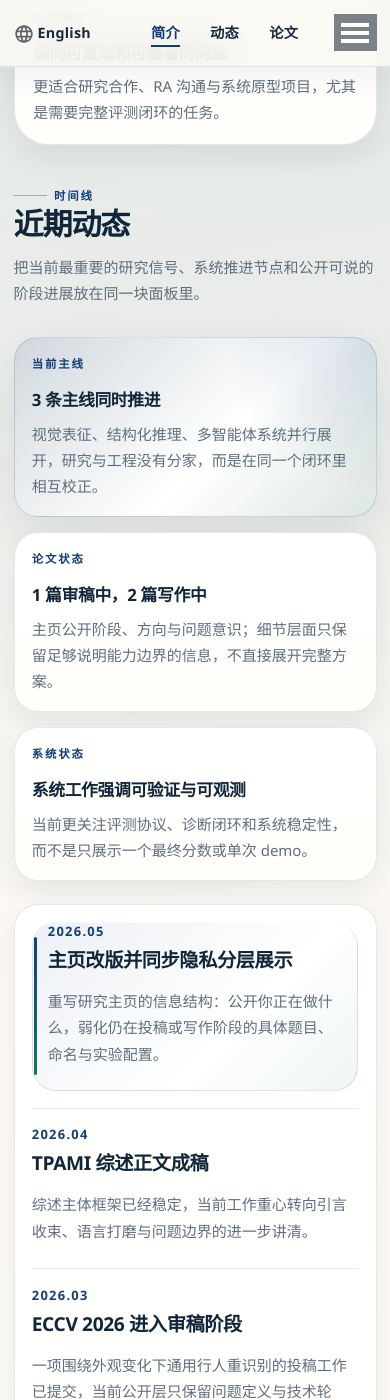
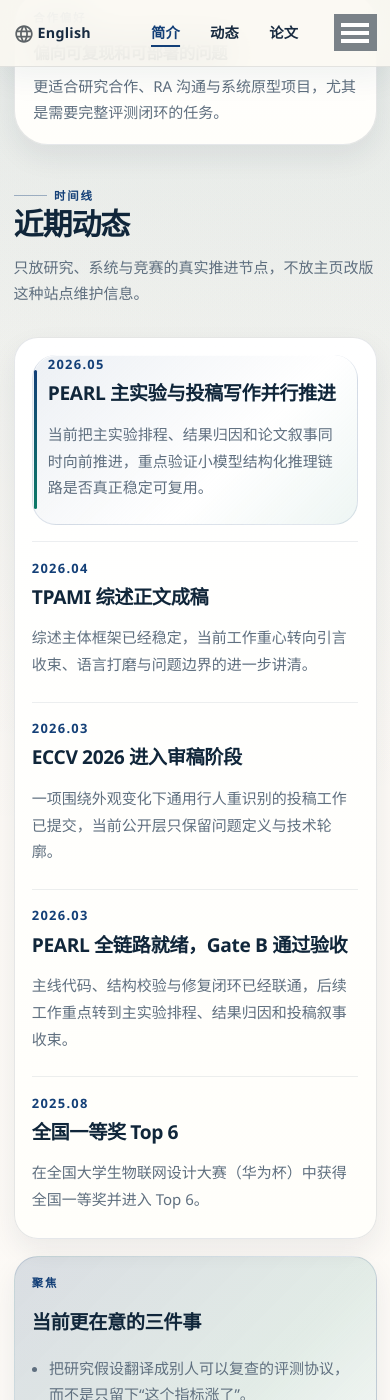
Before and after one commit to BohanSu/BohanSu.github.io, a Jekyll site: the page built from _pages/about.html, in a window 390 px wide and 1400 px high, scrolled down 1898 px. Built offline with Jekyll 4.4.1, drawn with Linux system fonts in a browser that asks for light colours; some of the changed text lies outside the part shown.

Commit message:
Refine homepage news and privacy masking

```diff
--- a/_pages/about.html
+++ b/_pages/about.html
@@ -87,24 +87,7 @@
     <div class="section-heading" data-reveal="up">
       <p class="section-kicker">时间线</p>
       <h2>近期动态</h2>
-      <p>把当前最重要的研究信号、系统推进节点和公开可说的阶段进展放在同一块面板里。</p>
-    </div>
-    <div class="signal-grid" aria-label="当前关键信号">
-      <article class="signal-card signal-card--primary surface-card" data-reveal="up">
-        <p class="mini-label">当前主线</p>
-        <h3>3 条主线同时推进</h3>
-        <p>视觉表征、结构化推理、多智能体系统并行展开，研究与工程没有分家，而是在同一个闭环里相互校正。</p>
-      </article>
-      <article class="signal-card surface-card" data-reveal="up">
-        <p class="mini-label">论文状态</p>
-        <h3>1 篇审稿中，2 篇写作中</h3>
-        <p>主页公开阶段、方向与问题意识；细节层面只保留足够说明能力边界的信息，不直接展开完整方案。</p>
-      </article>
-      <article class="signal-card surface-card" data-reveal="up">
-        <p class="mini-label">系统状态</p>
-        <h3>系统工作强调可验证与可观测</h3>
-        <p>当前更关注评测协议、诊断闭环和系统稳定性，而不是只展示一个最终分数或单次 demo。</p>
-      </article>
+      <p>只放研究、系统与竞赛的真实推进节点，不放主页改版这种站点维护信息。</p>
     </div>
     <div class="news-board">
       <article class="timeline-card surface-card" data-reveal="up">
@@ -112,8 +95,8 @@
           <div class="timeline-item timeline-item--active">
             <span class="timeline-date">2026.05</span>
             <div class="timeline-body">
-              <h3>主页改版并同步隐私分层展示</h3>
-              <p>重写研究主页的信息结构：公开你正在做什么，弱化仍在投稿或写作阶段的具体题目、命名与实验配置。</p>
+              <h3>PEARL 主实验与投稿写作并行推进</h3>
+              <p>当前把主实验排程、结果归因和论文叙事同时向前推进，重点验证小模型结构化推理链路是否真正稳定可复用。</p>
             </div>
           </div>
           <div class="timeline-item">
@@ -200,13 +183,22 @@
           当前聚焦在换衣、遮挡、跨模态等场景下，如何让结构线索在“有帮助时被利用、失真时不误导主干表示”。
           公开层面保留问题定义、方法边界与验证意识，具体命名、实现细节与实验组织在审稿阶段暂不完全展开。
         </p>
-        <div class="privacy-glass" aria-label="审稿中细节已做隐私保护">
-          <p class="privacy-glass__hint">审稿中：保留研究方向与能力侧重点，具体题目、模块命名和实验配置做了磨砂处理。</p>
-          <div class="metric-row metric-row--blurred" aria-hidden="true">
-            <span>3D 结构线索注入</span>
-            <span>可靠性判断机制</span>
-            <span>双路融合设计</span>
-            <span>多基准系统验证</span>
+        <div class="privacy-mask" aria-label="审稿中细节已隐藏">
+          <div class="privacy-mask__ghost" aria-hidden="true">
+            <span class="privacy-mask__line privacy-mask__line--long"></span>
+            <span class="privacy-mask__line privacy-mask__line--mid"></span>
+            <span class="privacy-mask__line privacy-mask__line--short"></span>
+            <div class="privacy-mask__chips">
+              <span>模块命名</span>
+              <span>训练细节</span>
+              <span>实验配置</span>
+              <span>消融设计</span>
+            </div>
+          </div>
+          <div class="privacy-mask__overlay">
+            <p class="privacy-mask__kicker">Frosted While Under Review</p>
+            <h4>公开问题，不公开配方</h4>
+            <p>访客能知道这是一个面向外观变化 ReID 的投稿项目，以及你在处理结构线索的可信使用边界；具体标题、模块命名和实验组织暂时不在主页展开。</p>
           </div>
         </div>
       </article>
@@ -221,14 +213,22 @@
           正在推进一条“生成负责提出候选，外部系统负责校验、诊断与修复”的结构化推理路线，
           目标是让小模型在科学推理图这类强结构任务上具备更稳定、可验证、可扩展的输出能力。
         </p>
-        <div class="privacy-glass" aria-label="写作中细节已做隐私保护">
-          <p class="privacy-glass__hint">写作中：保留任务类型、方法范式和预期贡献，训练细节与系统命名不在主页完全公开。</p>
-          <div class="metric-row metric-row--blurred" aria-hidden="true">
-            <span>schema-first 表达</span>
-            <span>校验-修复闭环</span>
-            <span>小模型主生成</span>
-            <span>多教师监督</span>
-            <span>结构化评测目标</span>
+        <div class="privacy-mask" aria-label="写作中细节已隐藏">
+          <div class="privacy-mask__ghost" aria-hidden="true">
+            <span class="privacy-mask__line privacy-mask__line--long"></span>
+            <span class="privacy-mask__line privacy-mask__line--mid"></span>
+            <span class="privacy-mask__line privacy-mask__line--short"></span>
+            <div class="privacy-mask__chips">
+              <span>系统命名</span>
+              <span>训练策略</span>
+              <span>修复闭环</span>
+              <span>评测目标</span>
+            </div>
+          </div>
+          <div class="privacy-mask__overlay">
+            <p class="privacy-mask__kicker">Frosted While Writing</p>
+            <h4>公开路线，不公开训练细节</h4>
+            <p>访客能看懂你在做小模型科学推理图抽取，并且核心方法论是生成与校验解耦；系统命名、训练配置和投稿包装在写作阶段先做遮罩。</p>
           </div>
         </div>
       </article>
@@ -243,13 +243,22 @@
           正在重组外观变化问题的分类方式与评测视角，希望把“鲁棒性、泛化性、部署演化”之间长期被混写的边界重新讲清楚，
           让这篇综述既能服务文献地图，也能服务后续方法设计与实验解释。
         </p>
-        <div class="privacy-glass" aria-label="写作中细节已做隐私保护">
-          <p class="privacy-glass__hint">写作中：公开综述主题和问题意识，具体章节组织、表述框架与文献编排暂时弱化展示。</p>
-          <div class="metric-row metric-row--blurred" aria-hidden="true">
-            <span>分类体系重建</span>
-            <span>评测视角校正</span>
-            <span>主体内容已成型</span>
-            <span>大规模文献整理</span>
+        <div class="privacy-mask" aria-label="写作中细节已隐藏">
+          <div class="privacy-mask__ghost" aria-hidden="true">
+            <span class="privacy-mask__line privacy-mask__line--long"></span>
+            <span class="privacy-mask__line privacy-mask__line--mid"></span>
+            <span class="privacy-mask__line privacy-mask__line--short"></span>
+            <div class="privacy-mask__chips">
+              <span>章节结构</span>
+              <span>分类框架</span>
+              <span>文献编排</span>
+              <span>图表设计</span>
+            </div>
+          </div>
+          <div class="privacy-mask__overlay">
+            <p class="privacy-mask__kicker">Frosted While Writing</p>
+            <h4>公开主题，不公开组织细节</h4>
+            <p>访客能知道你在重写外观变化 ReID 的分类与评测视角；具体章节组织、叙事框架和文献编排在正式定稿前不完全外放。</p>
           </div>
         </div>
       </article>
--- a/assets/css/main.scss
+++ b/assets/css/main.scss
@@ -1536,41 +1536,6 @@
     align-items: start;
 }
 
-.homepage .signal-grid {
-    display: grid;
-    grid-template-columns: repeat(3, minmax(0, 1fr));
-    gap: 1rem;
-}
-
-.homepage .signal-card {
-    display: grid;
-    gap: 0.7rem;
-    min-height: 100%;
-    padding: 1.25rem;
-}
-
-.homepage .signal-card--primary {
-    background:
-        radial-gradient(circle at top right, rgba(19, 63, 119, 0.16), transparent 38%),
-        linear-gradient(135deg, rgba(19, 63, 119, 0.12), rgba(255, 255, 255, 0.98) 58%, rgba(13, 122, 103, 0.08));
-    border-color: rgba(19, 63, 119, 0.16);
-    box-shadow: var(--landing-shadow);
-}
-
-.homepage .page__content .signal-card h3 {
-    margin: 0;
-    font-size: 1.12rem;
-    line-height: 1.28;
-    color: #10263a;
-    text-wrap: balance;
-}
-
-.homepage .page__content .signal-card p:last-child {
-    margin: 0;
-    color: var(--landing-muted);
-    line-height: 1.74;
-}
-
 .homepage .timeline-list {
     display: grid;
     gap: 1.1rem;
@@ -1689,7 +1654,7 @@
 }
 
 .homepage .work-card--private,
-.homepage .work-card--featured .privacy-glass {
+.homepage .work-card--featured .privacy-mask {
     background:
         linear-gradient(135deg, rgba(255, 255, 255, 0.72), rgba(255, 255, 255, 0.52)),
         linear-gradient(120deg, rgba(19, 63, 119, 0.09), rgba(13, 122, 103, 0.06), rgba(255, 255, 255, 0.22));
@@ -1735,35 +1700,106 @@
     font-weight: 600;
 }
 
-.homepage .privacy-glass {
-    display: grid;
-    gap: 0.75rem;
-    padding: 0.95rem 1rem;
+.homepage .privacy-mask {
+    position: relative;
+    min-height: 13.2rem;
     border: 1px solid rgba(24, 43, 64, 0.12);
-    border-radius: 22px;
+    border-radius: 24px;
+    overflow: hidden;
     background:
-        linear-gradient(135deg, rgba(255, 255, 255, 0.62), rgba(255, 255, 255, 0.42)),
-        radial-gradient(circle at top right, rgba(19, 63, 119, 0.08), transparent 42%);
-    box-shadow: inset 0 1px 0 rgba(255, 255, 255, 0.72);
-    -webkit-backdrop-filter: blur(16px) saturate(1.08);
-    backdrop-filter: blur(16px) saturate(1.08);
-}
-
-.homepage .privacy-glass__hint {
-    margin: 0;
-    color: #355068;
-    font-size: 0.9rem;
-    line-height: 1.72;
-}
-
-.homepage .metric-row--blurred {
-    filter: blur(4px);
+        linear-gradient(135deg, rgba(244, 248, 252, 0.82), rgba(255, 255, 255, 0.58)),
+        radial-gradient(circle at top right, rgba(19, 63, 119, 0.12), transparent 42%);
+    box-shadow: inset 0 1px 0 rgba(255, 255, 255, 0.78);
+}
+
+.homepage .privacy-mask__ghost {
+    position: absolute;
+    inset: 0;
+    display: grid;
+    align-content: start;
+    gap: 0.8rem;
+    padding: 1.15rem;
+    filter: blur(9px);
+    transform: scale(1.02);
     opacity: 0.82;
     user-select: none;
-}
-
-.homepage .metric-row--blurred span {
-    background: rgba(255, 255, 255, 0.7);
+    pointer-events: none;
+}
+
+.homepage .privacy-mask__line {
+    display: block;
+    height: 0.92rem;
+    border-radius: 999px;
+    background: linear-gradient(90deg, rgba(19, 63, 119, 0.16), rgba(13, 122, 103, 0.14));
+}
+
+.homepage .privacy-mask__line--long {
+    width: 92%;
+}
+
+.homepage .privacy-mask__line--mid {
+    width: 78%;
+}
+
+.homepage .privacy-mask__line--short {
+    width: 64%;
+}
+
+.homepage .privacy-mask__chips {
+    display: flex;
+    flex-wrap: wrap;
+    gap: 0.6rem;
+}
+
+.homepage .privacy-mask__chips span {
+    display: inline-flex;
+    align-items: center;
+    min-height: 2rem;
+    padding: 0.35rem 0.8rem;
+    border-radius: 999px;
+    background: rgba(255, 255, 255, 0.82);
+    border: 1px solid rgba(19, 63, 119, 0.12);
+    color: rgba(19, 63, 119, 0.7);
+    font-size: 0.8rem;
+    font-weight: 700;
+}
+
+.homepage .privacy-mask__overlay {
+    position: relative;
+    z-index: 1;
+    display: grid;
+    align-content: center;
+    gap: 0.68rem;
+    min-height: 13.2rem;
+    padding: 1.2rem 1.15rem;
+    background:
+        linear-gradient(180deg, rgba(255, 255, 255, 0.22), rgba(255, 255, 255, 0.44) 18%, rgba(245, 249, 252, 0.88)),
+        linear-gradient(135deg, rgba(255, 255, 255, 0.26), rgba(255, 255, 255, 0.08));
+    -webkit-backdrop-filter: blur(18px) saturate(1.04);
+    backdrop-filter: blur(18px) saturate(1.04);
+}
+
+.homepage .privacy-mask__kicker {
+    margin: 0;
+    color: var(--landing-accent);
+    font-size: 0.72rem;
+    font-weight: 800;
+    letter-spacing: 0.16em;
+    text-transform: uppercase;
+}
+
+.homepage .page__content .privacy-mask__overlay h4 {
+    margin: 0;
+    font-size: 1.02rem;
+    line-height: 1.28;
+    color: #10263a;
+}
+
+.homepage .privacy-mask__overlay p:last-child {
+    margin: 0;
+    color: #36526a;
+    line-height: 1.72;
+    font-size: 0.94rem;
 }
 
 .homepage .metric-row span,
@@ -1862,10 +1898,6 @@
         grid-template-columns: 1fr;
     }
 
-    .homepage .signal-grid {
-        grid-template-columns: repeat(2, minmax(0, 1fr));
-    }
-
     .homepage .hero-copy {
         padding-right: 0;
         max-width: 100%;
@@ -1924,10 +1956,6 @@
     }
 
     .homepage .hero-highlights {
-        grid-template-columns: 1fr;
-    }
-
-    .homepage .signal-grid {
         grid-template-columns: 1fr;
     }
 
@@ -1938,7 +1966,6 @@
     .homepage .work-card,
     .homepage .timeline-card,
     .homepage .home-contact,
-    .homepage .signal-card,
     .homepage .hero-identity-card {
         padding: 1.15rem;
         border-radius: 24px;
@@ -1974,6 +2001,11 @@
         padding: 1rem 0.9rem 1rem 1rem;
     }
 
+    .homepage .privacy-mask,
+    .homepage .privacy-mask__overlay {
+        min-height: 14rem;
+    }
+
     .homepage .page__content .hero-actions {
         gap: 0.7rem;
         max-width: 100%;
```
Also changed, not shown: _pages/about-en.html (+51 -42 lines).
